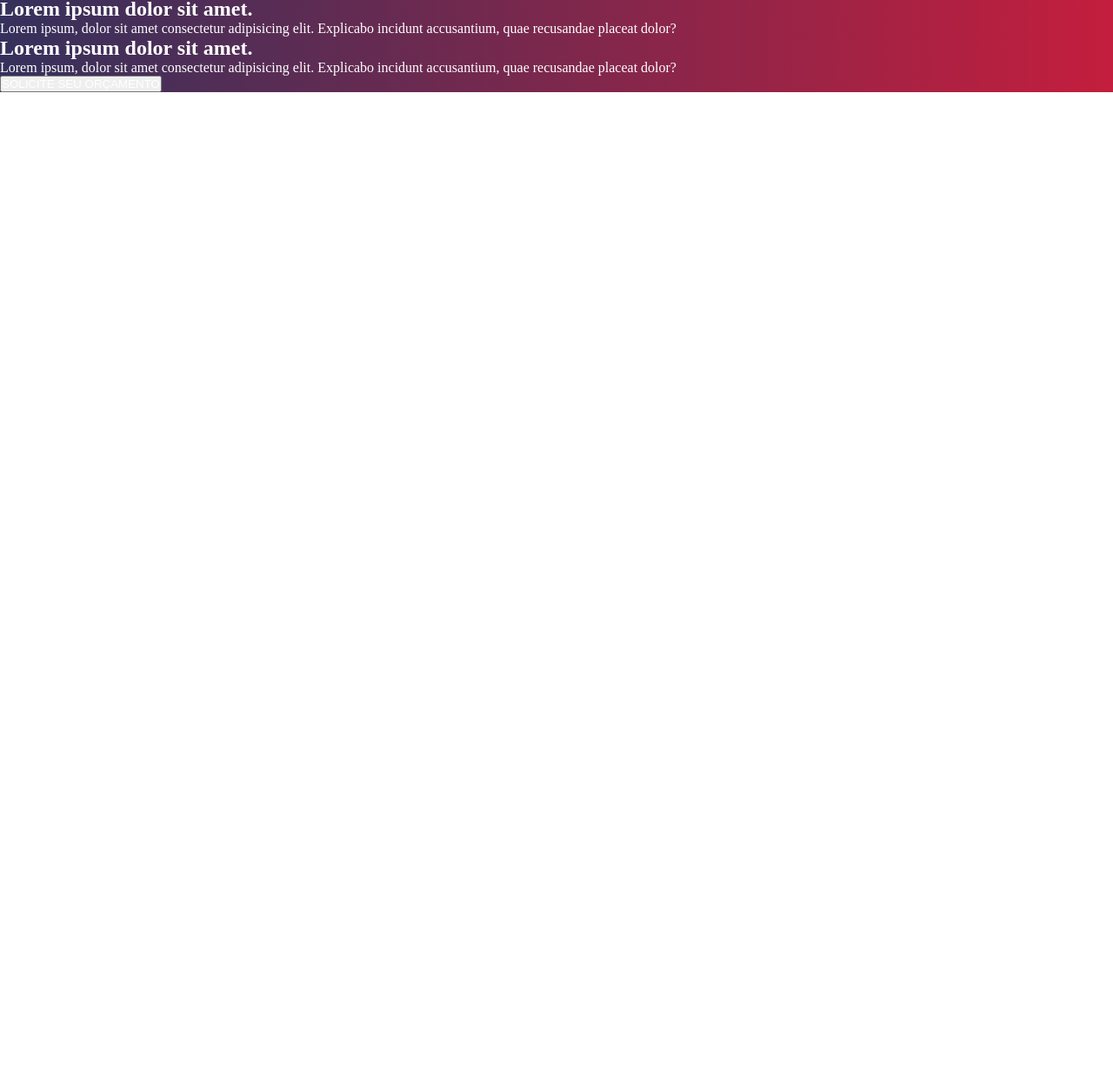
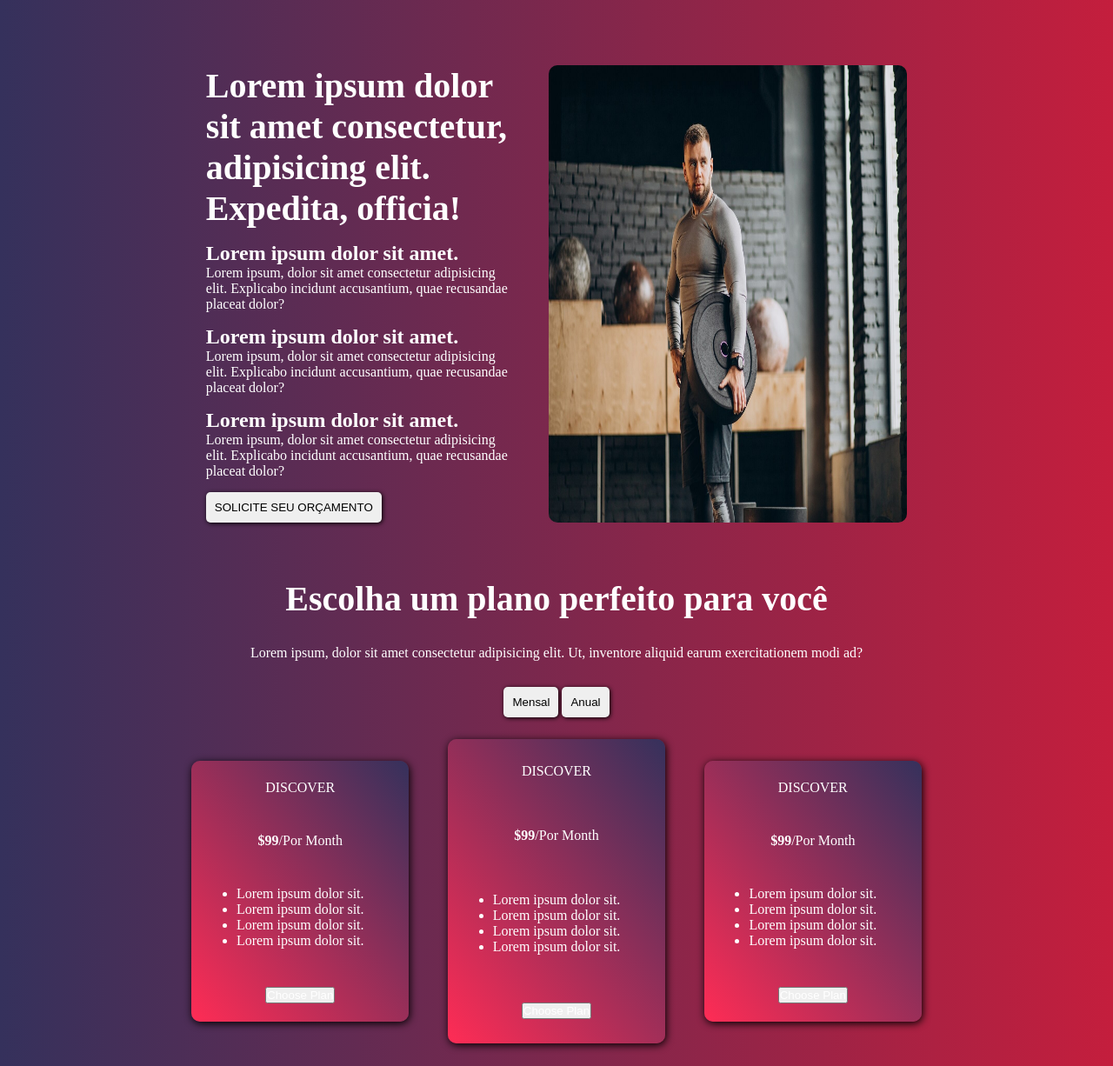
Before and after one commit to VictorOdarp/portfolio-LP, a plain HTML site: page index.html in a window 1280 px wide. Shown: the part 1010-2236 px from the top of the page at 87% size. Before the commit the page ends 1116 px from the top, so only its background shows below. Drawn offline with Linux system fonts and the light colour scheme.

Commit message:
Estilizando botões e container de planos

```diff
--- a/index.html
+++ b/index.html
@@ -80,22 +80,113 @@
             <section class="beneficios__conteudo">
                 <h1>Lorem ipsum dolor sit amet consectetur, adipisicing elit. Expedita, officia!</h1>
 
-                <div class="servicos__conteudo__texto">
+                <div class="beneficios__conteudo__texto">
                     <h2>Lorem ipsum dolor sit amet.</h2>
                     <p>Lorem ipsum, dolor sit amet consectetur adipisicing elit. Explicabo incidunt accusantium, quae recusandae placeat dolor?</p>
                 </div>
 
-                <div class="servicos__conteudo__texto">
+                <div class="beneficios__conteudo__texto">
                     <h2>Lorem ipsum dolor sit amet.</h2>
                     <p>Lorem ipsum, dolor sit amet consectetur adipisicing elit. Explicabo incidunt accusantium, quae recusandae placeat dolor?</p>
                 </div>
 
-                <div class="servicos__conteudo__texto">
+                <div class="beneficios__conteudo__texto">
                     <h2>Lorem ipsum dolor sit amet.</h2>
                     <p>Lorem ipsum, dolor sit amet consectetur adipisicing elit. Explicabo incidunt accusantium, quae recusandae placeat dolor?</p>
                 </div>
 
-                <button>SOLICITE SEU ORÇAMENTO</button>
+                <div class="beneficios__conteudo__button">
+                    <button>SOLICITE SEU ORÇAMENTO</button>
+                </div>
+            </section>
+            <img src="assets/imagens/homemsegurandoanilha.webp" alt="">
+        </main>
+
+        <main class="titulo__planos">
+            <div>
+                <h2>Escolha um plano perfeito para você</h2>
+            </div>
+
+            <div>
+                <p>Lorem ipsum, dolor sit amet consectetur adipisicing elit. Ut, inventore aliquid earum exercitationem modi ad?</p>
+            </div>
+
+            <div>
+                <button>Mensal</button>
+                <button>Anual</button>
+            </div>
+        </main>
+
+        <main class="planos">
+            <section class="planos__conteudo">
+                <div class="planos__conteudo__container">
+                    <div>
+                        <p>DISCOVER</p>
+                    </div>
+
+                    <div>
+                        <p><strong>$99</strong>/Por Month</p>
+                    </div>
+
+                    <div>
+                        <ul>
+                            <li>Lorem ipsum dolor sit.</li>
+                            <li>Lorem ipsum dolor sit.</li>
+                            <li>Lorem ipsum dolor sit.</li>
+                            <li>Lorem ipsum dolor sit.</li>
+                        </ul>
+                    </div>
+
+                    <div>
+                        <button>Choose Plan</button>
+                    </div>
+                </div>
+
+                <div class="planos__conteudo__container segundo">
+                    <div>
+                        <p>DISCOVER</p>
+                    </div>
+
+                    <div>
+                        <p><strong>$99</strong>/Por Month</p>
+                    </div>
+
+                    <div>
+                        <ul>
+                            <li>Lorem ipsum dolor sit.</li>
+                            <li>Lorem ipsum dolor sit.</li>
+                            <li>Lorem ipsum dolor sit.</li>
+                            <li>Lorem ipsum dolor sit.</li>
+                        </ul>
+                    </div>
+
+                    <div>
+                        <button>Choose Plan</button>
+                    </div>
+                </div>
+
+                <div class="planos__conteudo__container">
+                    <div>
+                        <p>DISCOVER</p>
+                    </div>
+
+                    <div>
+                        <p><strong>$99</strong>/Por Month</p>
+                    </div>
+
+                    <div>
+                        <ul>
+                            <li>Lorem ipsum dolor sit.</li>
+                            <li>Lorem ipsum dolor sit.</li>
+                            <li>Lorem ipsum dolor sit.</li>
+                            <li>Lorem ipsum dolor sit.</li>
+                        </ul>
+                    </div>
+
+                    <div>
+                        <button>Choose Plan</button>
+                    </div>
+                </div>
             </section>
         </main>
     <footer></footer>
--- a/style.css
+++ b/style.css
@@ -16,19 +16,19 @@ body{
 .headline__conteudo{
     display: flex;
     justify-content: center;
-    gap: 5%;
+    gap: 4%;
 }
 
 .headline__conteudo img {
-    width: 35.5%;
+    width: 38%;
     border-radius: 10px;
 }
 
 .headline__texto{
     display: flex;
-    flex-direction: column;;
+    flex-direction: column;
     width: 40%;
-    gap: 5%;
+    gap: 20px;
 }
 
 .headline__texto h1{
@@ -41,6 +41,11 @@ body{
 
 .headline__texto button{
     color: black;
+    padding: 2%;
+    width: 50%;
+    border: none;
+    border-radius: 5px;
+    box-shadow: 1px 1px 5px black;
 }
 
 .servicos{
@@ -72,8 +77,87 @@ body{
     background: linear-gradient(50deg,#FF2C55,#35315C);
     padding: 1.5%;
     border-radius: 10px;
+    box-shadow: 1px 2px 10px black;
 }
 
 .container__servicos__conteudo i{
     font-size: 3rem;
 }
+
+.beneficios{
+    padding: 5% 15%;
+    display: flex;
+    justify-content: center;
+    gap: 4%;
+}
+
+.beneficios img{
+    width: 46%;
+    border-radius: 10px;
+}
+
+.beneficios__conteudo{
+    display: flex;
+    flex-direction: column;
+    gap: 15px;
+    width: 40%;
+}
+
+.beneficios__conteudo h1 {
+    font-size: 2.5rem;
+}
+
+.beneficios__conteudo__button button{
+    color: black;
+    padding: 10px;
+    border: none;
+    border-radius: 5px;
+    box-shadow: 1px 1px 5px black;
+}
+
+.titulo__planos{
+    display: flex;
+    flex-direction: column;
+    align-items: center;
+    gap: 30px;
+}
+
+.titulo__planos h2{
+    font-size: 2.5rem;
+}
+
+.titulo__planos button {
+    color: black;
+    padding: 10px;
+    border: none;
+    border-radius: 5px;
+    box-shadow: 1px 1px 5px black;
+    cursor: pointer;
+}
+
+.planos{
+    padding: 2% 15%;
+}
+
+.planos__conteudo{
+    display: flex;
+    justify-content: center;
+    align-items: center;
+    gap: 5%;
+}
+
+.planos__conteudo__container{
+    display: flex;
+    flex-direction: column;
+    align-items: center;
+    justify-content: space-around;
+    width: 250px;
+    height: 300px;
+    background: linear-gradient(50deg,#FF2C55,#35315C);
+    border-radius: 10px;
+    box-shadow: 1px 2px 10px black;
+}
+
+.segundo {
+    height: 350px;
+}
```
